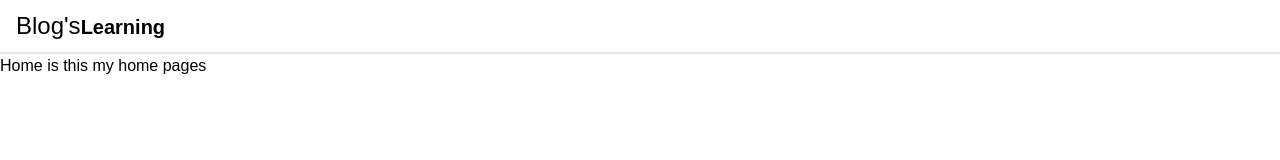
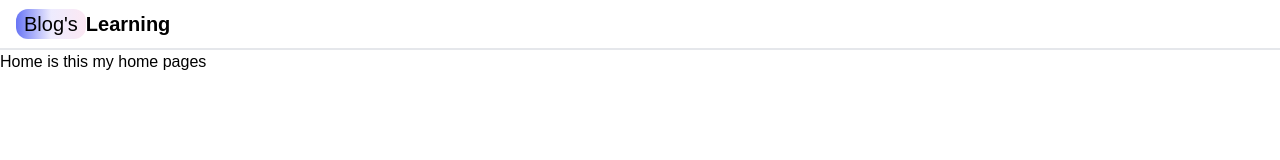
Before and after one commit to tchasinga/blogs-learning, a React (Vite) app in the folder frontend/: page / in a window 1280 px wide. Shown: the top 160 px of the page. Built offline with nearby package versions, Linux system fonts and the light colour scheme.

Commit message:
new code is added now

```diff
--- a/frontend/src/Components/Header.jsx
+++ b/frontend/src/Components/Header.jsx
@@ -5,7 +5,7 @@ export default function Header() {
   return (
     <Navbar className='border-b-2'>
         <Link to='/' className='self-center whitespace-nowrap text-sm sm:text-xl font-semibold dark:text-white'>
-            <span className='text-2xl font-normal '>Blog&apos;s</span>
+            <span className='text-xl font-normal px-2 py-1 rounded-xl bg-gradient-to-r from-indigo-500 via-purple-100 to-pink-100'>Blog&apos;s</span>
             Learning
         </Link>
     </Navbar>
```
